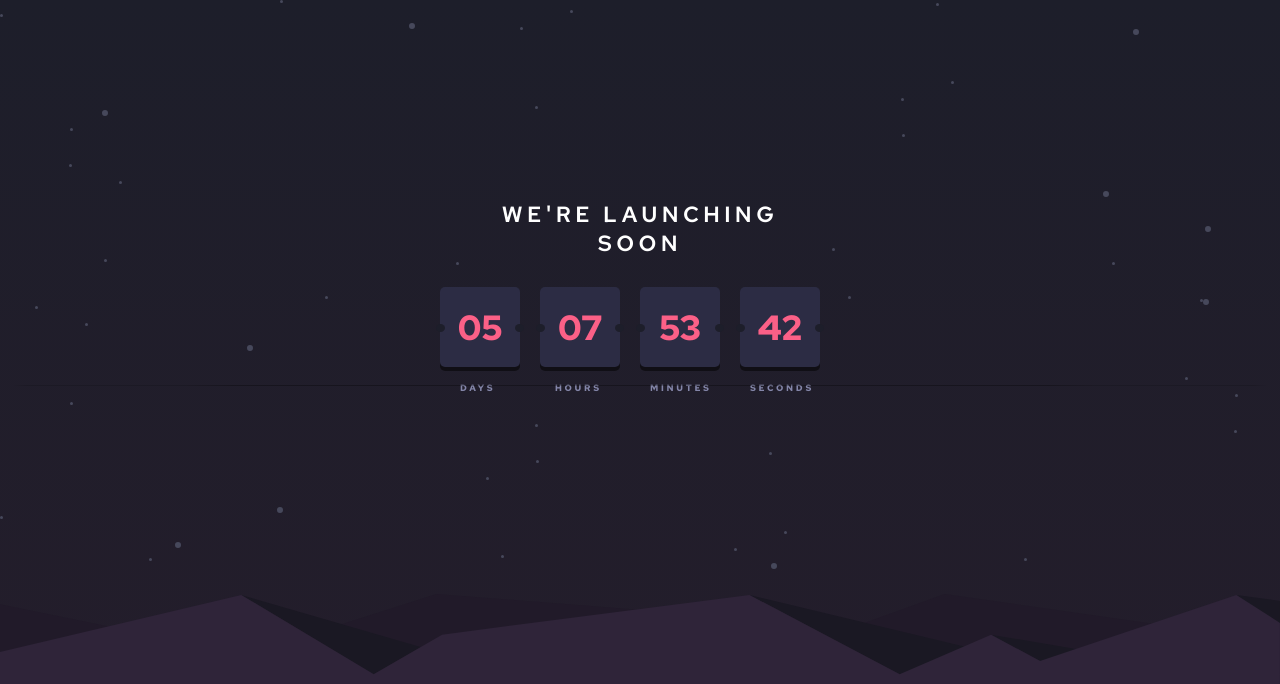
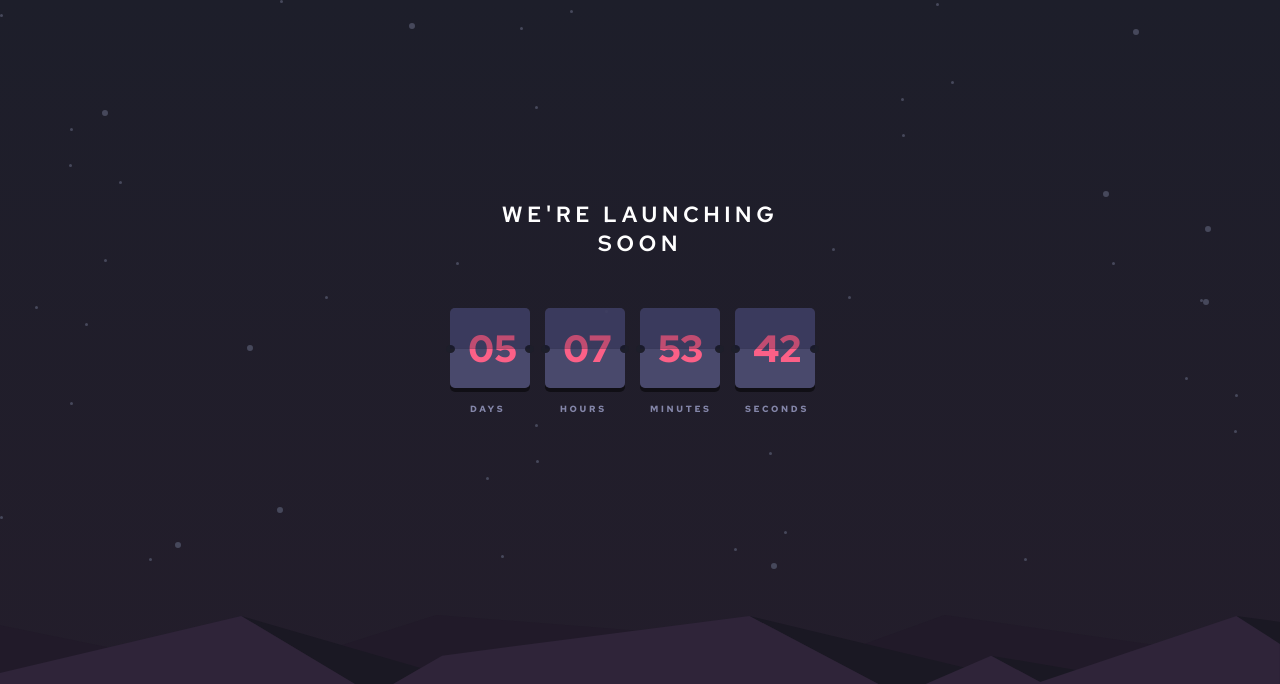
Before and after one commit to Vera-poms/launch-countdown-timer, a plain HTML site: page index.html in a window 1280 px wide. Shown: the top 684 px of the page. Drawn offline with Linux system fonts and the light colour scheme.

Commit message:
Re-styled countdown timers

```diff
--- a/index.html
+++ b/index.html
@@ -22,20 +22,34 @@
     </article>
     <section class="time-section">
       <div class="days-count">
-        <h2 class="days js-day-count"></h2>
+        <div class="box">
+          <div class="stretch"></div>
+          <h2 class="days js-day-count"></h2>
+        </div>
+
         <p>Days</p>
       </div>
 
       <div class="hours-count">
-        <h2 class="hours js-hour-count"></h2>
+        <div class="box">
+          <div class="stretch"></div>
+          <h2 class="hours js-hour-count"></h2>
+        </div>
         <p>Hours</p>
+
       </div>
       <div class="minutes-count">
+       <div class="box">
+        <div class="stretch"></div>
         <h2 class="minutes js-minutes-count"></h2>
+       </div>
         <p>Minutes</p>
       </div>
       <div class="seconds-count">
-        <h2 class="seconds js-seconds-count"></h2>
+        <div class="box">
+          <div class="stretch"></div>
+          <h2 class="seconds js-seconds-count"></h2>
+        </div>
         <p>Seconds</p>
       </div>
 
--- a/style.css
+++ b/style.css
@@ -17,16 +17,7 @@ body{
  font-weight: 600;
  letter-spacing: 0.2em;
 }
-.time-section::after{
- content: '';
-  position: absolute;
-  top: 48.1%;
-  left: 0;
-  height: 1px;
-  width: 100%;
-  background-color: rgba(0, 0, 0, 0.3);
-  border-radius: 50%;
- }
+
 .time-section{
  display: flex;
  align-items: center;
@@ -41,7 +32,7 @@ body{
  font-weight: 700;
  letter-spacing: 0.3em;
 }
-.time-section h2{
+/* .time-section h2{
  display: flex;
  flex-direction: column;
  justify-content: center;
@@ -57,8 +48,41 @@ body{
  margin-bottom: 15px;
  box-shadow: 0 4px rgba(0, 0, 0, 0.5);
  z-index: -1;
+} */
+/* .time-section h2::before{
+ content: '';
+ position: absolute;
+ top: 46%;
+ right: -4px;
+ height: 8px;
+ width: 9px;
+ border-radius: 50%;
+ background-color: rgba(29, 30,42, 1);
+} */
+
+/* .time-section h2::after{
+ content: '';
+ position: absolute;
+ top: 46%;
+ left: -4px;
+ height: 8px;
+ width: 9px;
+ border-radius: 50%;
+ background-color: rgba(29, 30,42, 1);
+} */
+
+.box{
+ position: relative;
+ width: 80px;
+ height: 80px;
+ background-color: #4d4d72ec;
+ border-radius: 5px;
+ color: hsl(345, 95%, 68%);
+ margin: 50px 15px 15px 0;
+ box-shadow: 0 4px rgba(0, 0, 0, 0.5);
+ z-index: 1;
 }
-.time-section h2::before{
+.box::before{
  content: '';
  position: absolute;
  top: 46%;
@@ -68,8 +92,7 @@ body{
  border-radius: 50%;
  background-color: rgba(29, 30,42, 1);
 }
-
-.time-section h2::after{
+.box::after{
  content: '';
  position: absolute;
  top: 46%;
@@ -78,10 +101,29 @@ body{
  width: 9px;
  border-radius: 50%;
  background-color: rgba(29, 30,42, 1);
+
 }
+.stretch{
+ border-bottom: 1px solid #2c2c4415;
+ position: relative;
+ /* top: 20px; */
+ padding: 20px;
+ background-color: #10103040;
+ border-top-right-radius: 5px;
+ border-top-left-radius: 5px;
+ z-index: 1;
+ }
 .days-count p{
 padding-left: 20px;
 margin: 0;
+}
+.days, .hours, .minutes, .seconds{
+ margin: 0;
+ position: absolute;
+ top: 15px;
+ left: 18px;
+ z-index: -1;
+ font-size: 38px;
 }
 .hours-count p{
 padding-left: 15px;
@@ -91,7 +133,6 @@ margin: 0;
 .minutes-count p, .seconds-count p{
 padding-left: 10px;
 margin: 0;
-
 }
 
 footer{
```
